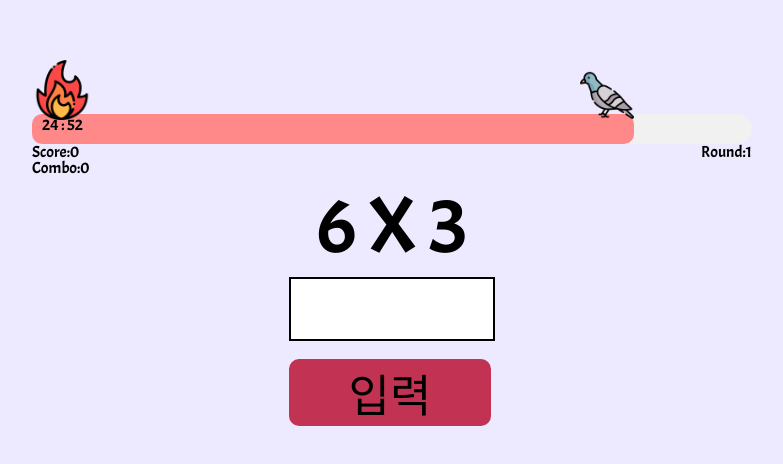
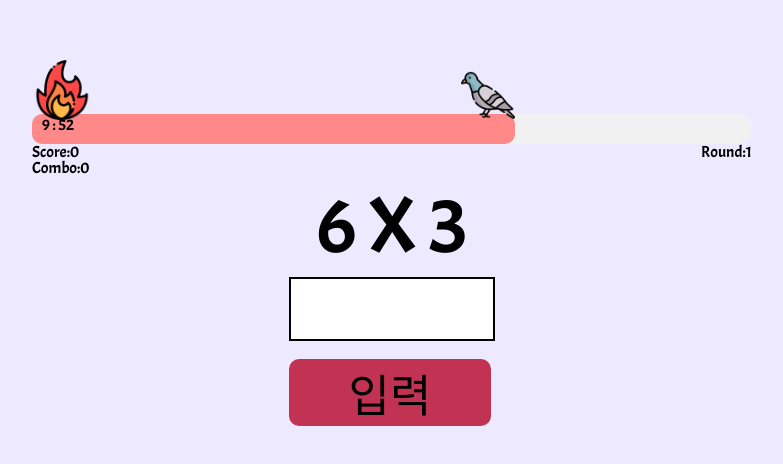
Before and after one commit to WannaReact/gugu-survive, a React app: page /play in a window 1280 px wide. Shown: the part 130-594 px from the top of the page, without its empty margins (248-1031 px from the left). Built offline with nearby package versions, Linux system fonts and the light colour scheme; a web font is replaced by a local one.

Commit message:
:speech_balloon: 제한시간을 30초에서 15초로 변경

```diff
--- a/src/components/game/GameTimer.jsx
+++ b/src/components/game/GameTimer.jsx
@@ -72,14 +72,14 @@ const GameTimer = ({ width }) => {
   useEffect(() => {
     if (width.current === 0) {
       clearInterval(timer.current);
-    } else if (width.current > 3000) {
-      width.current = 3000;
+    } else if (width.current > 1500) {
+      width.current = 1500;
     }
   }, [width.current]);
 
   return (
     <Progress>
-      <ProgressBar style={{ width: `${(widthState / 3000) * 90 + 10}%` }}>
+      <ProgressBar style={{ width: `${(widthState / 1500) * 90 + 10}%` }}>
         <TimeNumber>{`${Math.floor(widthState / 100)} : ${
           widthState % 100
         }`}</TimeNumber>
```
